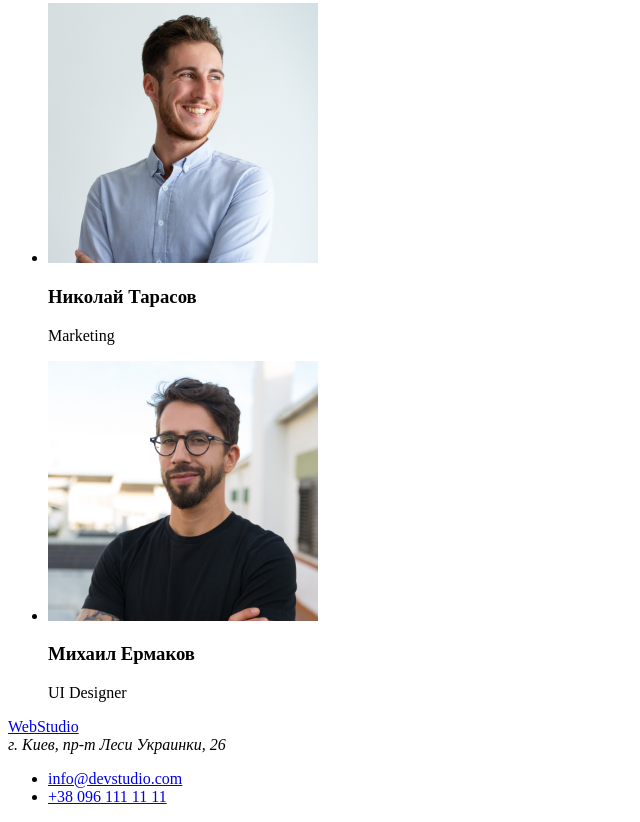
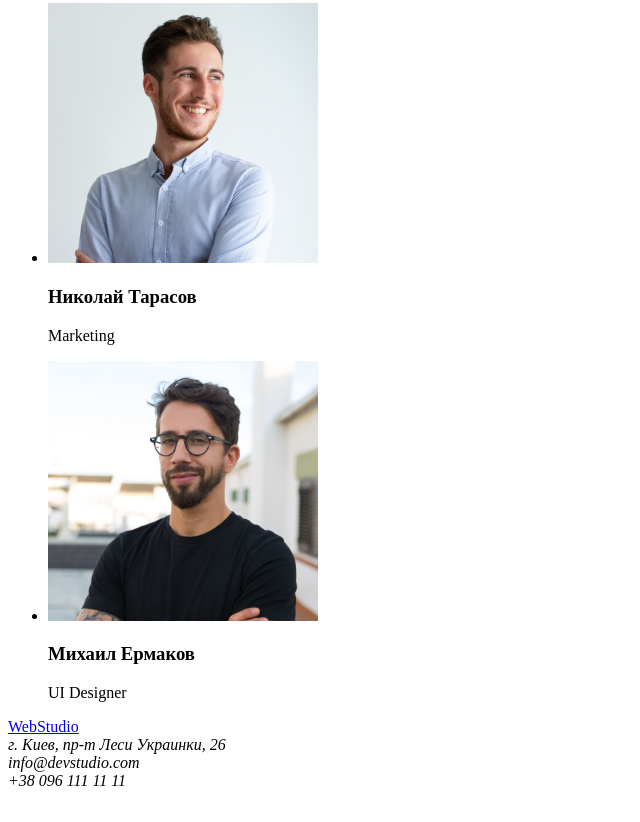
Before and after one commit to Kostyant1n/goit-markup-hw-01, a plain HTML site: page index.html in a window 1280 px wide. Shown: the part 2333-3155 px from the top of the page, without its empty margins (0-640 px from the left). After the commit the page ends 3131 px from the top, so only its background shows below. Drawn offline with Linux system fonts and the light colour scheme.

Commit message:
Изменения в футере

```diff
--- a/index.html
+++ b/index.html
@@ -101,12 +101,10 @@
     <footer>
         <a href="./index.html">WebStudio</a>
         <address>
-            г. Киев, пр-т Леси Украинки, 26
+            г. Киев, пр-т Леси Украинки, 26 <br>
+            info@devstudio.com <br>
+            +38 096 111 11 11
         </address>
-        <ul>
-            <li><a href="info@devstudio.com">info@devstudio.com</a></li>
-            <li><a href="+380961111111">+38 096 111 11 11</a></li>
-        </ul>
     </footer>
 </body>
 
```
